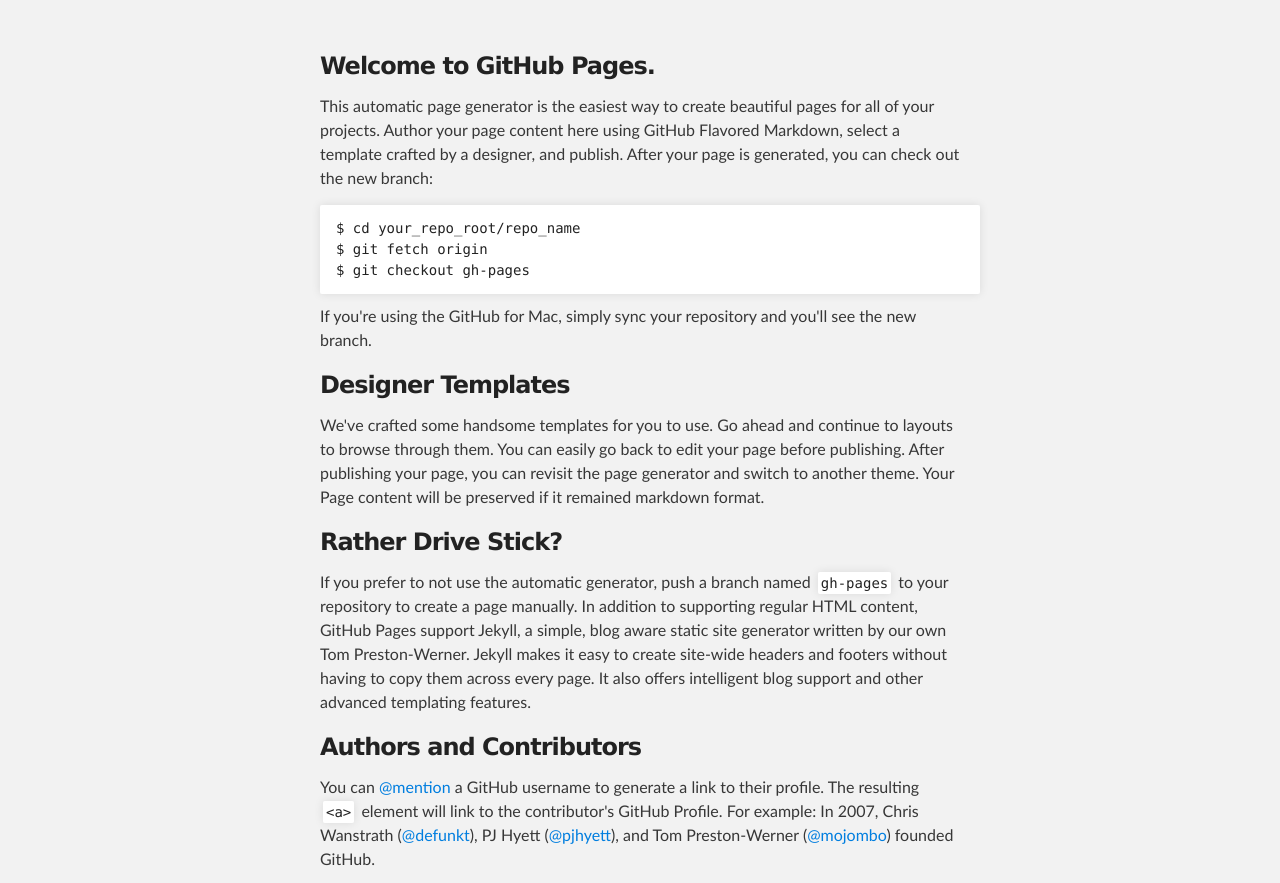
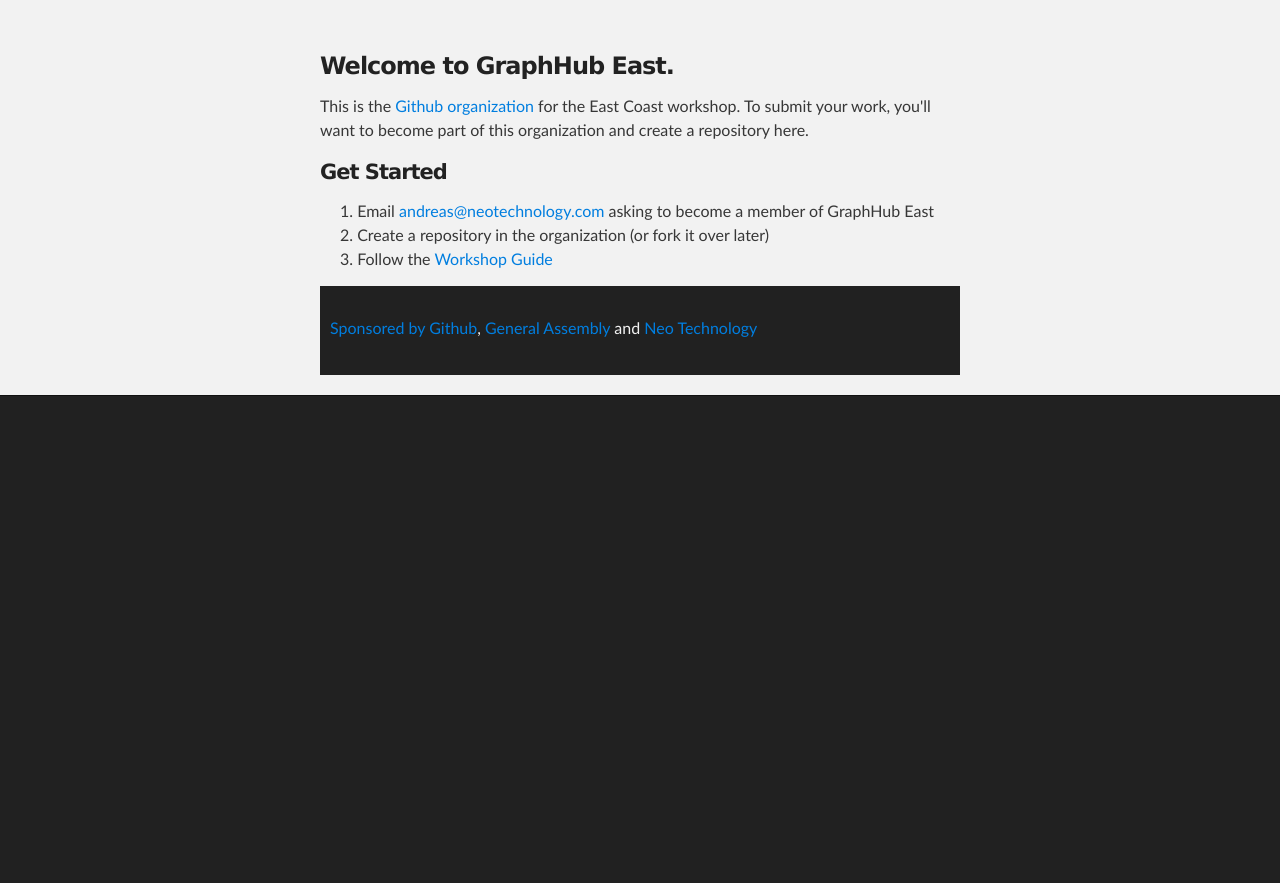
Before and after one commit to graphhub-east/graphhub-east.github.com, a plain HTML site: page index.html in a window 1280 px wide. Shown: the part 212-1095 px from the top of the page. After the commit the page ends 800 px from the top, so only its background shows below. Drawn offline with Linux system fonts and the light colour scheme.

Commit message:
updated text and links

```diff
--- a/index.html
+++ b/index.html
@@ -16,10 +16,10 @@
     <!-- HEADER -->
     <div id="header_wrap" class="outer">
         <header class="inner">
-          <a id="forkme_banner" href="https://github.com/graphhub-east">View on GitHub</a>
+          <a id="forkme_banner" href="http://graphhub-east.github.com/graph-github/">Workshop Guide</a>
 
           <h1 id="project_title">GraphHub East</h1>
-          <h2 id="project_tagline">Github in a Graph</h2>
+          <h2 id="project_tagline">Github in a Graph, with Neo4j - East Coast Rulez!</h2>
 
         </header>
     </div>
@@ -27,43 +27,25 @@
     <!-- MAIN CONTENT -->
     <div id="main_content_wrap" class="outer">
       <section id="main_content" class="inner">
-        <h3>Welcome to GitHub Pages.</h3>
+        <h3>Welcome to GraphHub East.</h3>
 
-<p>This automatic page generator is the easiest way to create beautiful pages for all of your projects. Author your page content here using GitHub Flavored Markdown, select a template crafted by a designer, and publish. After your page is generated, you can check out the new branch:</p>
+<p>This is the <a href="https://github.com/graphhub-east">Github organization</a> for the East Coast workshop. To submit your work, you'll want to become part of this organization
+and create a repository here.</p>
 
-<pre><code>$ cd your_repo_root/repo_name
-$ git fetch origin
-$ git checkout gh-pages
-</code></pre>
-
-<p>If you're using the GitHub for Mac, simply sync your repository and you'll see the new branch.</p>
-
-<h3>Designer Templates</h3>
-
-<p>We've crafted some handsome templates for you to use. Go ahead and continue to layouts to browse through them. You can easily go back to edit your page before publishing. After publishing your page, you can revisit the page generator and switch to another theme. Your Page content will be preserved if it remained markdown format.</p>
-
-<h3>Rather Drive Stick?</h3>
-
-<p>If you prefer to not use the automatic generator, push a branch named <code>gh-pages</code> to your repository to create a page manually. In addition to supporting regular HTML content, GitHub Pages support Jekyll, a simple, blog aware static site generator written by our own Tom Preston-Werner. Jekyll makes it easy to create site-wide headers and footers without having to copy them across every page. It also offers intelligent blog support and other advanced templating features.</p>
-
-<h3>Authors and Contributors</h3>
-
-<p>You can <a href="https://github.com/blog/821" class="user-mention">@mention</a> a GitHub username to generate a link to their profile. The resulting <code>&lt;a&gt;</code> element will link to the contributor's GitHub Profile. For example: In 2007, Chris Wanstrath (<a href="https://github.com/defunkt" class="user-mention">@defunkt</a>), PJ Hyett (<a href="https://github.com/pjhyett" class="user-mention">@pjhyett</a>), and Tom Preston-Werner (<a href="https://github.com/mojombo" class="user-mention">@mojombo</a>) founded GitHub.</p>
-
-<h3>Support or Contact</h3>
-
-<p>Having trouble with Pages? Check out the documentation at <a href="http://help.github.com/pages">http://help.github.com/pages</a> or contact <a href="mailto:support@github.com">support@github.com</a> and we’ll help you sort it out.</p>
-      </section>
-    </div>
+<h4>Get Started</h4>
+<ol>
+  <li>Email <a href="mailto:andreas@neotechnology.com">andreas@neotechnology.com</a> asking to become a member of GraphHub East</li>
+  <li>Create a repository in the organization (or fork it over later)</li>
+  <li>Follow the <a href="http://graphhub-east.github.com/graph-github/">Workshop Guide</li>
+</ol>
 
     <!-- FOOTER  -->
     <div id="footer_wrap" class="outer">
       <footer class="inner">
-        <p>Published with <a href="http://pages.github.com">GitHub Pages</a></p>
+        <p>Sponsored by <a href="http://github.com">Github</a>, <a href="http://generalassemb.ly">General Assembly</a> and <a href="http://neotechnology.com">Neo Technology</a></p>
       </footer>
     </div>
 
 
-
   </body>
 </html>
```
